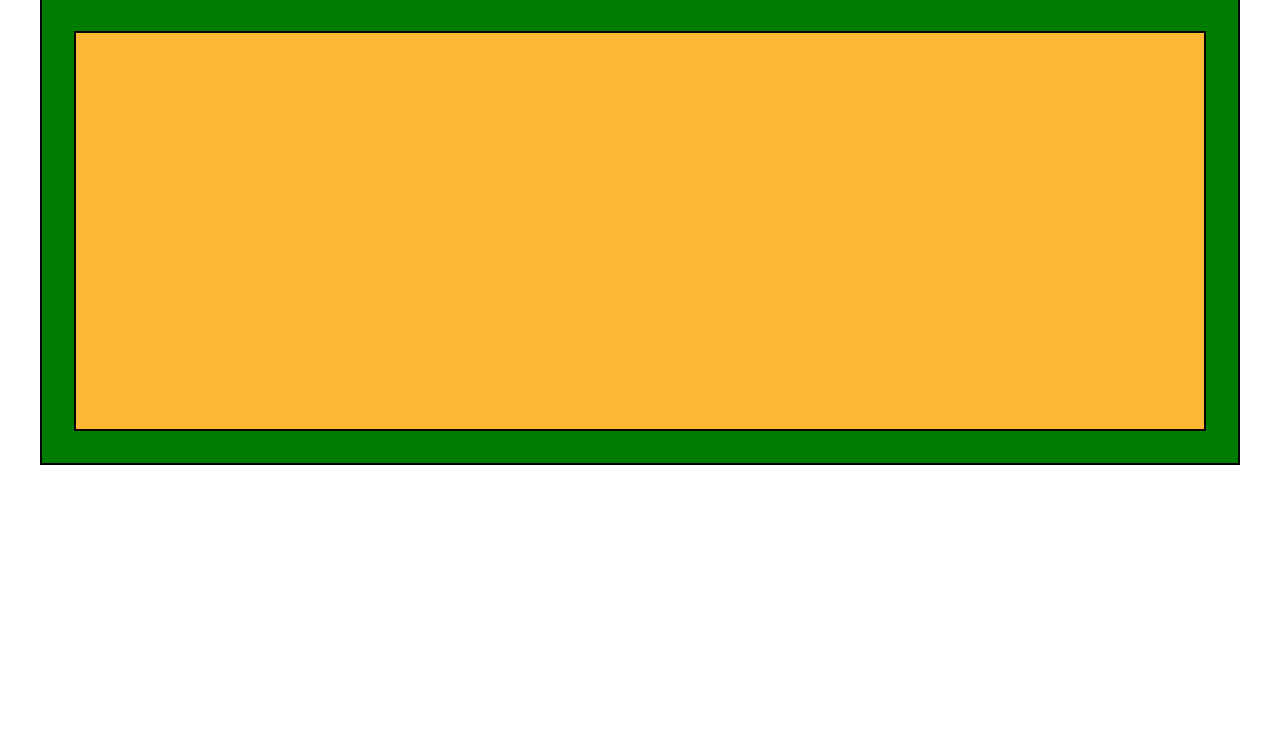
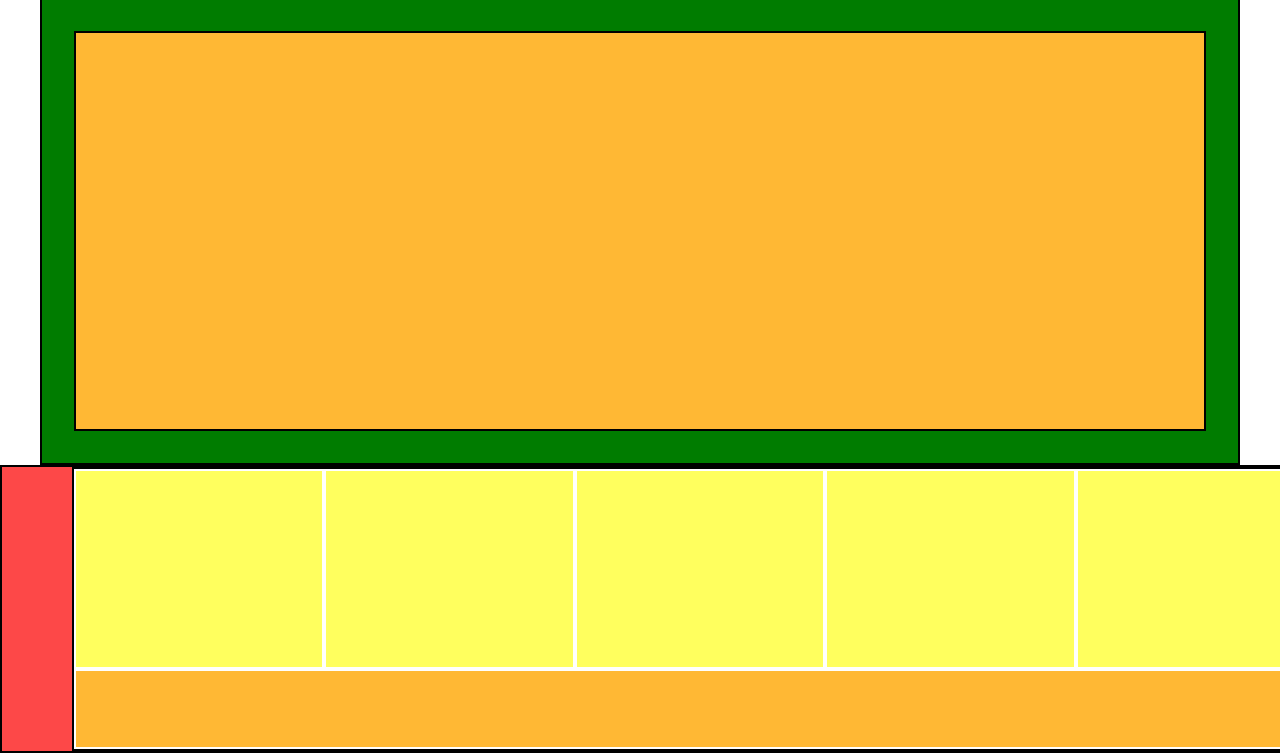
Before and after one commit to robertolatini31/htmlcss-dropbox, a plain HTML site: page index.html in a window 1280 px wide. Shown: the part 2763-3516 px from the top of the page. Before the commit the page ends 3228 px from the top, so only its background shows below. Drawn offline with Linux system fonts and the light colour scheme.

Commit message:
add footer

```diff
--- a/assets/css/style.css
+++ b/assets/css/style.css
@@ -1,6 +1,7 @@
 :root {
     --light-bgcolor: #ffffff;
     --header-bgcolor: #b4d0e7;
+    --footer-bgcolor: #000000;
 }
 
 * {
@@ -108,6 +109,10 @@
     text-align: right;
 }
 
+.col_20 {
+    width: 20%;
+}
+
 .col_30 {
     width: 30%;
 }
@@ -146,6 +151,8 @@
 
   /* #endregion Utility  */
 
+
+
   /* #region ****---> Header <---**** */
 
   header {
@@ -167,3 +174,13 @@
   }
 
   /* #endregion ****---> Main <---**** */
+
+
+
+  /* #region ****---> Footer <---**** */
+
+  footer {
+      background-color: var(--footer-bgcolor);
+  }
+
+  /* #endregion ****---> Footer <---**** */
--- a/index.html
+++ b/index.html
@@ -144,7 +144,37 @@
     </main>
     <!-- /#site_main -->
 
-    <footer id="site_footer"></footer>
+    <footer id="site_footer">
+
+        <div class="big_container center red bord">
+
+            <div class="row link_footer violet center bord">
+
+                <div class="col_20 link_drop yellow h_200"></div>
+                <!-- /.col_20 link_drop  -->
+
+                <div class="col_20 link_product yellow h_200"></div>
+                <!-- /.col_20 link_product  -->
+
+                <div class="col_20 link_company yellow h_200"></div>
+                <!-- /.col_20 link_company  -->
+
+                <div class="col_20 link_support yellow h_200"></div>
+                <!-- /.col_20 link_support  -->
+
+                <div class="col_20 link_community yellow h_200"></div>
+                <!-- /.col_20 link_community  -->
+
+                <div class="col_100 language orange h_80"></div>
+                <!-- /.col_100 language  -->
+
+            </div>
+            <!-- /.row link_footer  -->
+
+        </div>
+        <!-- /.big_container  -->
+
+    </footer>
     <!-- /#site_footer -->
 
 </body>
```
